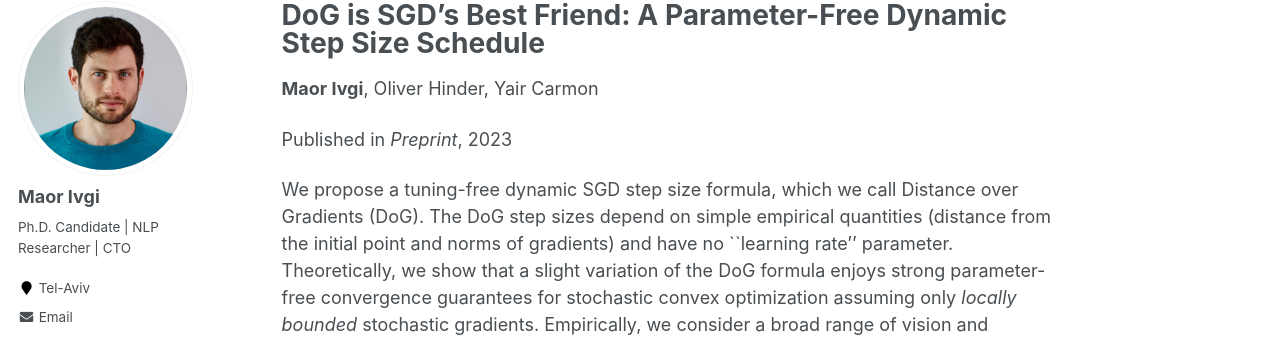
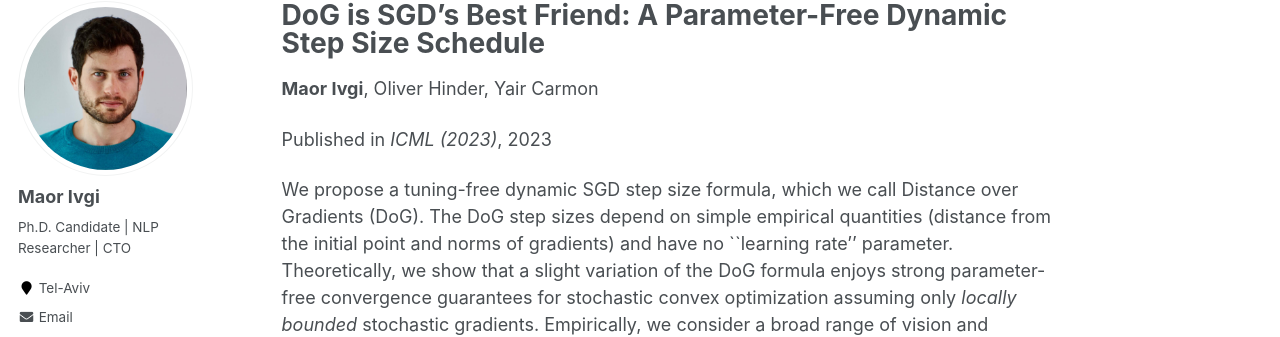
Before and after one commit to Mivg/mivg.github.io, a Jekyll site: the page built from _publications/dog.md, in a window 1280 px wide and 900 px high. Shown: the part 117-454 px from the top of the window. Built offline with Jekyll 4.4.1, drawn with Linux system fonts in a browser that asks for light colours; some web fonts are replaced.

Commit message:
udpated dog venue

```diff
--- a/_publications/dog.md
+++ b/_publications/dog.md
@@ -5,7 +5,7 @@ collection: publications
 permalink: /publication/dog
 excerpt: 'DoG is a tuning-free dynamic SGD step size formula, backed by strong theoretical guarantees and empirically demonstrated over many domains and model-architectures to achieve comparable results to well-tuned SGD with best-practice learning-rate schedule.'
 date: 2023-02-08
-venue: 'Preprint'
+venue: 'ICML (2023)'
 code: 'https://github.com/formll/dog'
 paperurl: 'https://arxiv.org/abs/2302.12022'
 paperpdf: 'https://mivg.github.io/files/dog.pdf'
```
